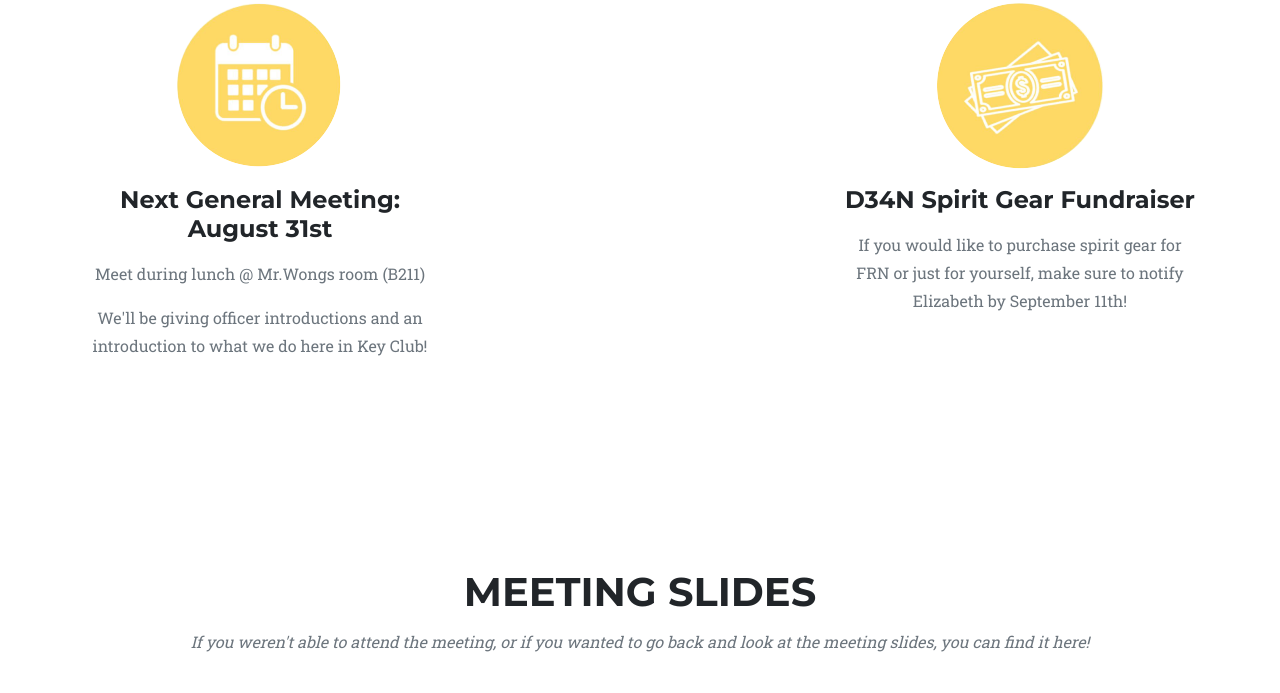
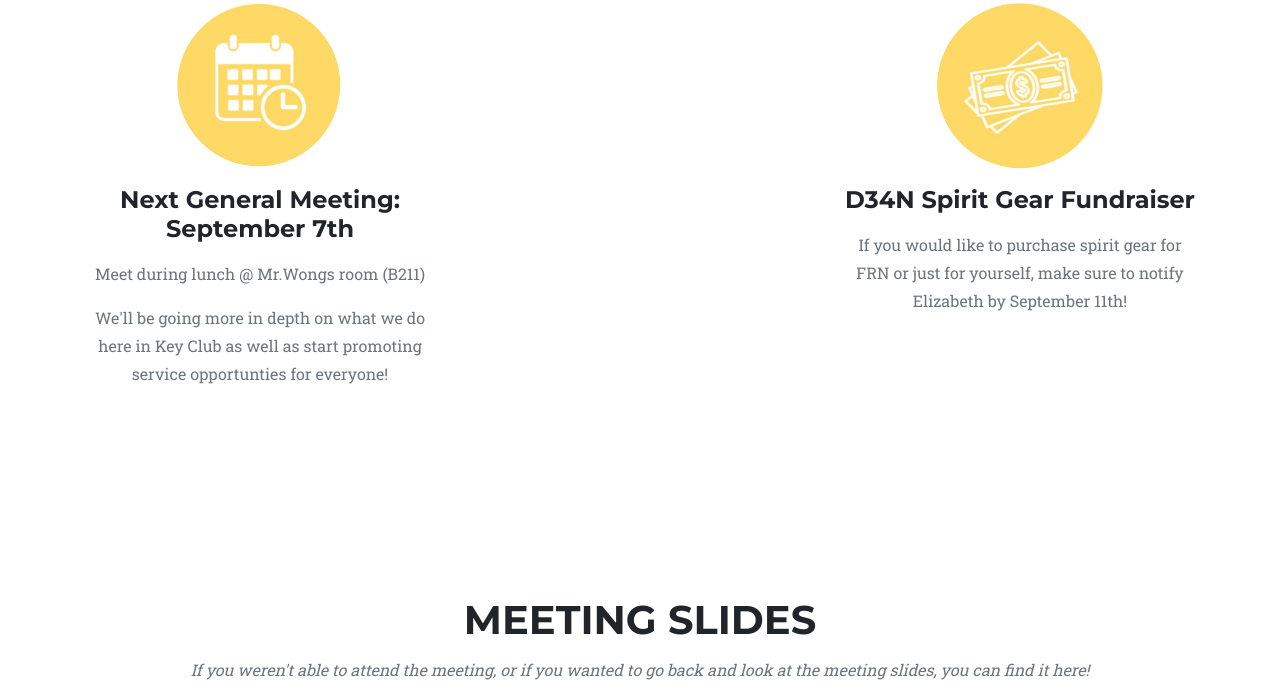
Before and after one commit to junxian-liu/Jefferson-Key-Club-Website, a plain HTML site: page index.html in a window 1280 px wide. Shown: the part 1079-1772 px from the top of the page. Drawn offline with Linux system fonts and the light colour scheme.

Commit message:
updated meeting date

```diff
--- a/index.html
+++ b/index.html
@@ -53,9 +53,9 @@
                 <div class="row text-center">
                     <div class="col-md-4">
                         <img src="website/calender.png">
-                        <h4 class="my-3">Next General Meeting: August 31st</h4>
+                        <h4 class="my-3">Next General Meeting: September 7th</h4>
                         <p class="text-muted">Meet during lunch @ Mr.Wongs room (B211)</p>
-                        <p class="text-muted">We'll be giving officer introductions and an introduction to what we do here in Key Club!</p>
+                        <p class="text-muted">We'll be going more in depth on what we do here in Key Club as well as start promoting service opportunties for everyone!</p>
                     </div>
                     <div class="col-md-4">
                         <img src="website/filler.png">
@@ -358,7 +358,7 @@
                         <a class="btn btn-dark btn-social mx-2" href="https://www.instagram.com/d34naquaapes/"><i class="fab fa-instagram"></i></a>
                     </div>
                     <div class="col-lg-4 text-lg-end">
-                        <a class="link-dark text-decoration-none" href="#!">Last updated: August 29, 2021</a>
+                        <a class="link-dark text-decoration-none" href="#!">Last updated: August 31, 2021</a>
                     </div>
                 </div>
             </div>
```
